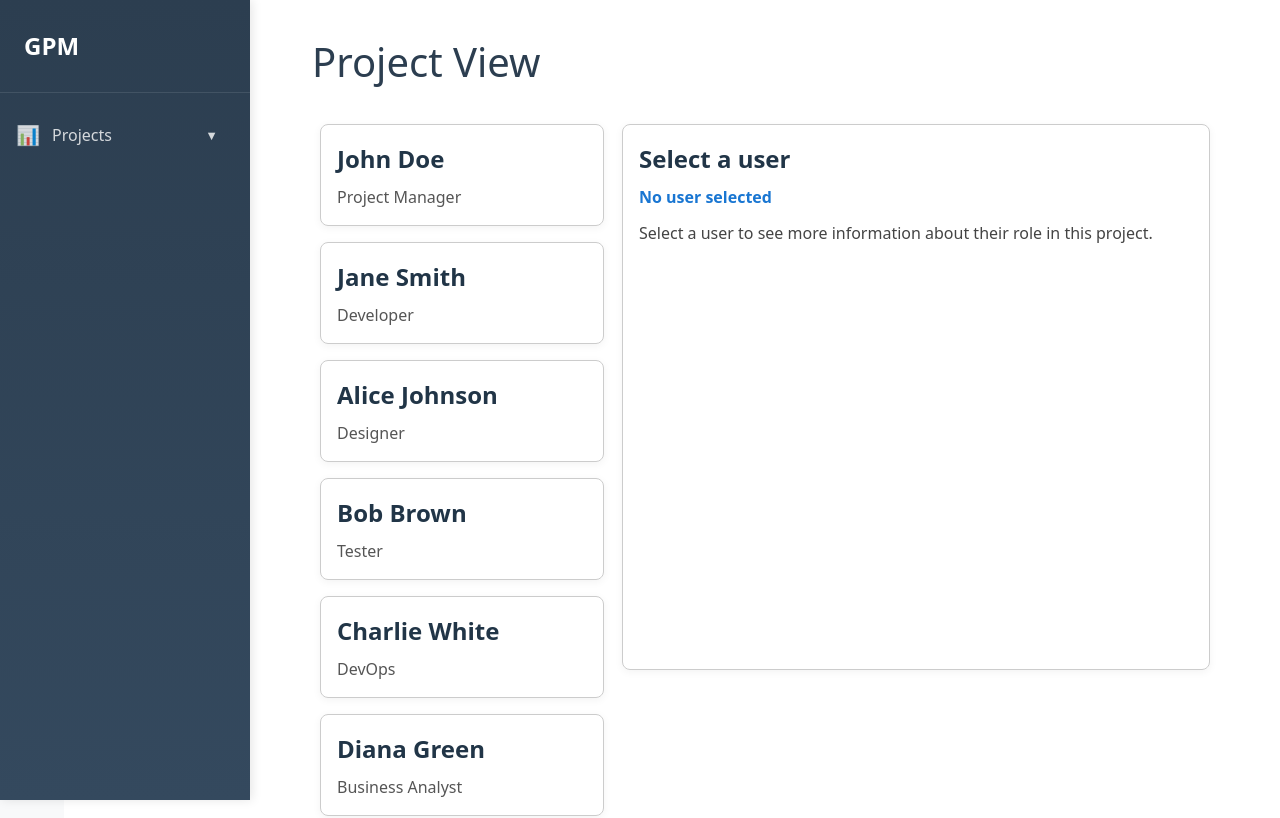
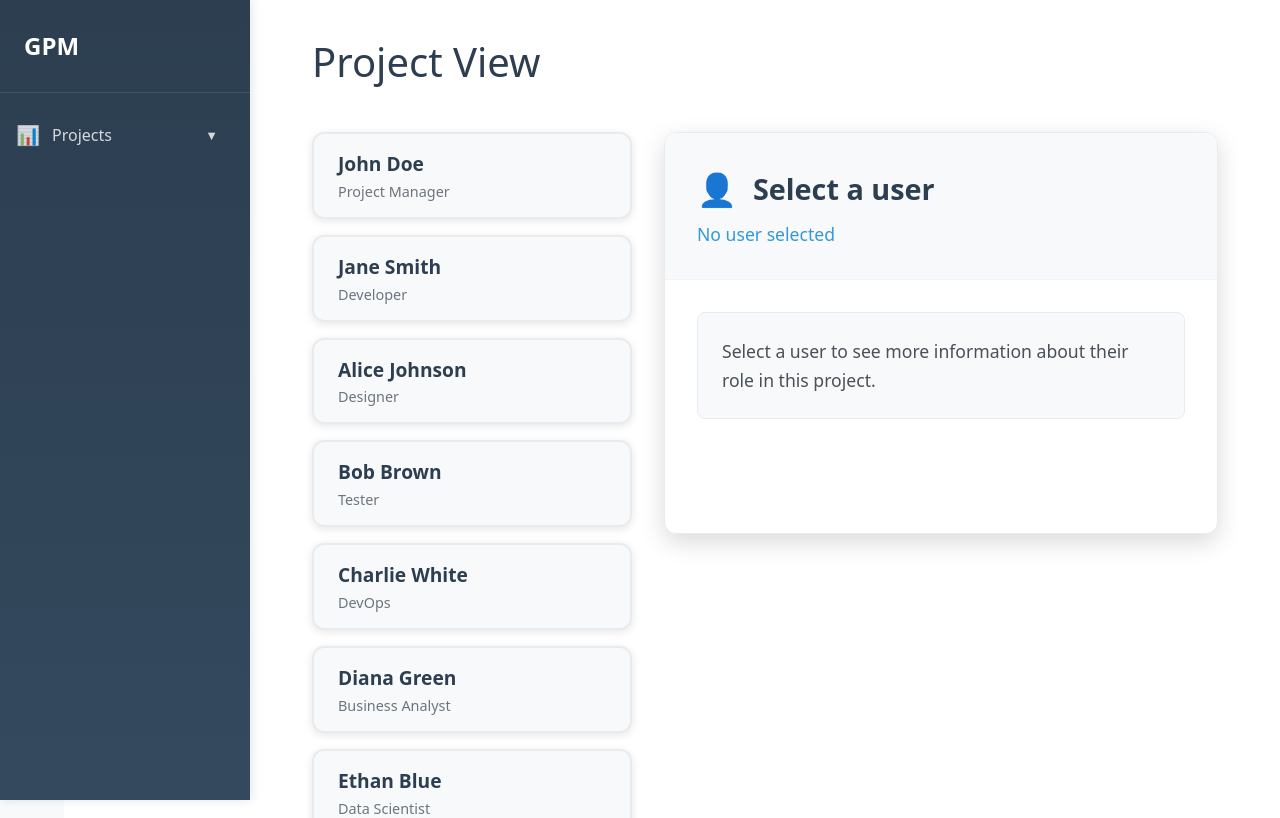
Before and after one commit to Aamir811/GPM, a React (Vite) app in the folder GPM/: page /projectview in a window 1280 px wide. Shown: the top 818 px of the page. Built offline with nearby package versions, Linux system fonts and the light colour scheme.

Commit message:
Changed formatting on the projectview page

```diff
--- a/GPM/src/Pages/ProjectView.jsx
+++ b/GPM/src/Pages/ProjectView.jsx
@@ -31,14 +31,19 @@ function ProjectView() {
             <h1 style={{
                 fontSize: '2.5rem',
                 color: '#2c3e50',
-                margin: '0 0 2rem 0',
-                fontWeight: 'normal'
-            }}>Project View</h1>
+                margin: '0 0 3rem 0',
+                fontWeight: 'normal',
+                textAlign: 'left'
+            }}>
+                Project View
+            </h1>
+
             <div
                 style={{
                     display: "flex",
                     alignItems: "flex-start",
-                    gap: "2rem"
+                    gap: "2rem",
+                    width: '100%'
                 }}
             >
                 <div
@@ -46,28 +51,128 @@ function ProjectView() {
                         display: "flex",
                         flexDirection: "column",
                         alignItems: "flex-start",
-                        minWidth: "270px",
+                        minWidth: "320px",
+                        gap: "1rem"
                     }}
                 >
                     {users.map((user, idx) => (
-                        <UserCard
+                        <button
                             key={user.name}
-                            name={user.name}
-                            role={user.role}
-                            selected={selected === idx}
                             onClick={() => setSelected(idx)}
-                        />
+                            style={{
+                                width: '100%',
+                                padding: '1rem 1.5rem',
+                                backgroundColor: selected === idx ? '#3498db' : '#f8f9fa',
+                                color: selected === idx ? 'white' : '#2c3e50',
+                                border: '2px solid #e9ecef',
+                                borderRadius: '12px',
+                                fontSize: '1.1rem',
+                                fontWeight: '600',
+                                cursor: 'pointer',
+                                transition: 'all 0.3s ease',
+                                display: 'flex',
+                                flexDirection: 'column',
+                                alignItems: 'flex-start',
+                                justifyContent: 'center',
+                                textAlign: 'left',
+                                boxShadow: selected === idx ? '0 4px 12px rgba(52, 152, 219, 0.3)' : '0 2px 8px rgba(0, 0, 0, 0.1)',
+                                minHeight: '80px'
+                            }}
+                            onMouseEnter={(e) => {
+                                if (selected !== idx) {
+                                    e.target.style.backgroundColor = '#e3f2fd';
+                                    e.target.style.transform = 'translateY(-2px)';
+                                    e.target.style.boxShadow = '0 4px 12px rgba(0, 0, 0, 0.15)';
+                                }
+                            }}
+                            onMouseLeave={(e) => {
+                                if (selected !== idx) {
+                                    e.target.style.backgroundColor = '#f8f9fa';
+                                    e.target.style.transform = 'translateY(0)';
+                                    e.target.style.boxShadow = '0 2px 8px rgba(0, 0, 0, 0.1)';
+                                }
+                            }}
+                        >
+                            <div style={{
+                                fontWeight: '600',
+                                fontSize: '1.2rem',
+                                marginBottom: '0.3rem',
+                                color: selected === idx ? 'white' : '#2c3e50'
+                            }}>
+                                {user.name}
+                            </div>
+                            <div style={{
+                                fontSize: '0.9rem',
+                                color: selected === idx ? 'rgba(255, 255, 255, 0.8)' : '#6c757d',
+                                fontWeight: 'normal'
+                            }}>
+                                {user.role}
+                            </div>
+                        </button>
                     ))}
                 </div>
-                <UserProjectInfo
-                    name={selected !== null ? users[selected].name : "Select a user"}
-                    role={selected !== null ? users[selected].role : "No user selected"}
-                    details={
-                        selected !== null
-                            ? `Details about ${users[selected].name}'s role in the project.`
-                            : "Select a user to see more information about their role in this project."
-                    }
-                />
+
+                <div style={{
+                    flex: '1',
+                    backgroundColor: 'white',
+                    border: '1px solid #e9ecef',
+                    borderRadius: '12px',
+                    boxShadow: '0 8px 25px rgba(0, 0, 0, 0.15)',
+                    overflow: 'hidden',
+                    display: 'flex',
+                    flexDirection: 'column',
+                    minHeight: '400px'
+                }}>
+                    <div style={{
+                        padding: '2rem',
+                        borderBottom: '1px solid #f1f3f4',
+                        backgroundColor: '#f8f9fa'
+                    }}>
+                        <h2 style={{
+                            margin: '0',
+                            color: '#2c3e50',
+                            fontSize: '1.8rem',
+                            fontWeight: '600',
+                            display: 'flex',
+                            alignItems: 'center',
+                            gap: '1rem'
+                        }}>
+                            <span style={{ fontSize: '2rem' }}>
+                                👤
+                            </span>
+                            {selected !== null ? users[selected].name : "Select a user"}
+                        </h2>
+                        <div style={{
+                            marginTop: '0.5rem',
+                            color: '#3498db',
+                            fontSize: '1.1rem',
+                            fontWeight: '500'
+                        }}>
+                            {selected !== null ? users[selected].role : "No user selected"}
+                        </div>
+                    </div>
+
+                    <div style={{
+                        flex: '1',
+                        padding: '2rem',
+                        overflowY: 'auto'
+                    }}>
+                        <div style={{
+                            padding: '1.5rem',
+                            backgroundColor: '#f8f9fa',
+                            borderRadius: '8px',
+                            border: '1px solid #e9ecef',
+                            color: '#495057',
+                            fontSize: '1.1rem',
+                            lineHeight: '1.6'
+                        }}>
+                            {selected !== null
+                                ? `Details about ${users[selected].name}'s role in the project. As a ${users[selected].role}, they are responsible for key aspects of project delivery and team coordination.`
+                                : "Select a user to see more information about their role in this project."
+                            }
+                        </div>
+                    </div>
+                </div>
             </div>
         </div>
     );
```
